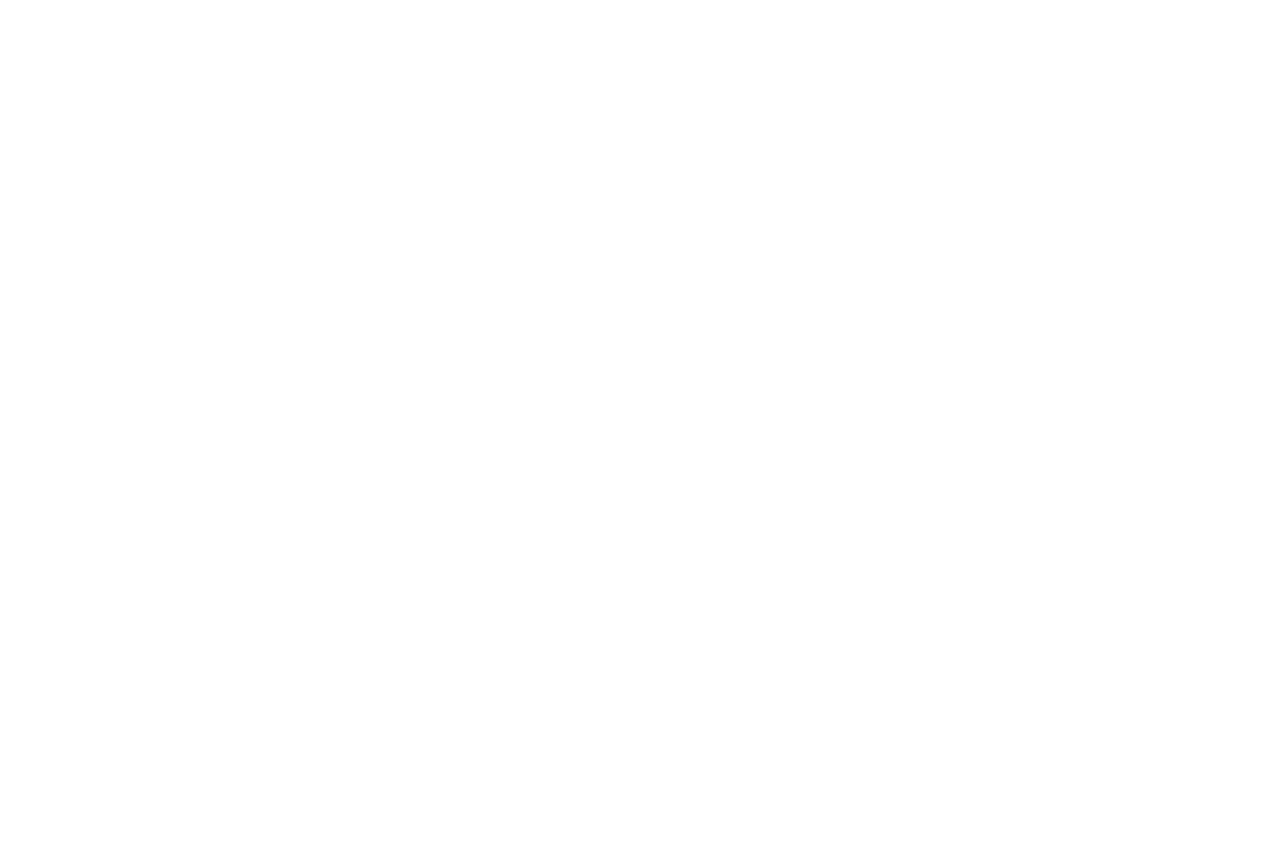
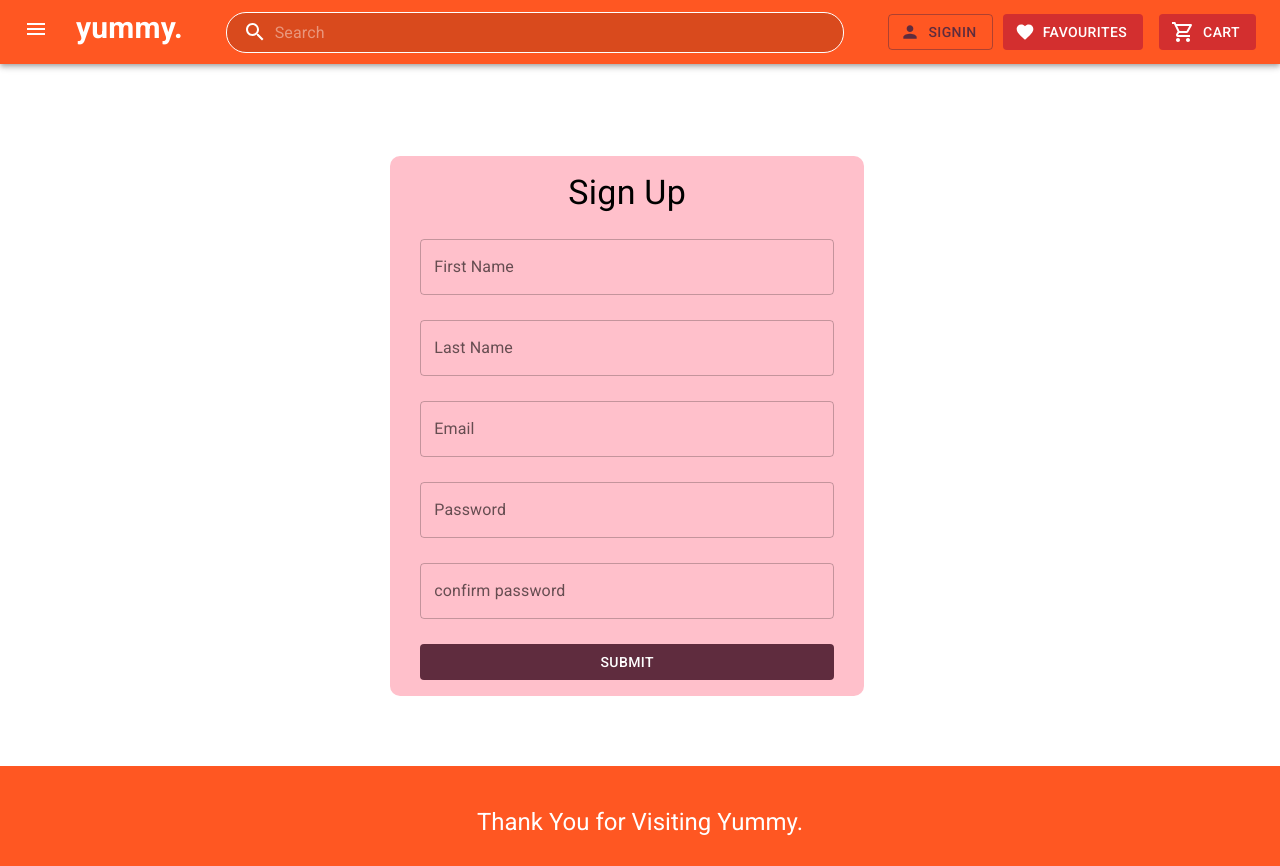
Before and after one commit to iamanilantony/fooddelivery, a React (Create React App) app: page /signup in a window 1280 px wide. Before the commit this address had no page. Before the commit the page ends 800 px from the top, so only its background shows below. Built offline with nearby package versions, Linux system fonts and the light colour scheme.

Commit message:
formik validation

```diff
--- a/package.json
+++ b/package.json
@@ -11,11 +11,13 @@
     "@testing-library/jest-dom": "^5.16.4",
     "@testing-library/react": "^13.2.0",
     "@testing-library/user-event": "^13.5.0",
+    "formik": "^2.2.9",
     "react": "^18.1.0",
     "react-dom": "^18.1.0",
     "react-router-dom": "^6.3.0",
     "react-scripts": "5.0.1",
-    "web-vitals": "^2.1.4"
+    "web-vitals": "^2.1.4",
+    "yup": "^0.32.11"
   },
   "scripts": {
     "start": "react-scripts start",
--- a/src/App.js
+++ b/src/App.js
@@ -5,6 +5,7 @@ import { ThemeProvider } from '@mui/material';
 import theme from './styles/theme';
 import Product from './pages/home/Product';
 import Signin from './pages/home/Signin';
+import Signup from './pages/home/Signup';
 
 function App() {
   return (
@@ -16,6 +17,7 @@ function App() {
             <Route path="/" exact element={ <Home /> }/>
             <Route path="/product/:id" element={<Product />}/>
             <Route path="/signin" element={<Signin />}/>
+            <Route path="/signup" element={<Signup />}/>
         </Routes>
     </div>
 
--- a/src/components/List.jsx
+++ b/src/components/List.jsx
@@ -9,7 +9,7 @@ const List = () => {
   return (
       <>
 
-           <Stack direction="row" justifyContent="space-between">
+           <Stack direction="row" justifyContent="space-between" sx={{mb:"-80px"}}>
             <LeftItem />
             <RightItem />
             </Stack>
--- a/src/components/Navbar.jsx
+++ b/src/components/Navbar.jsx
@@ -105,7 +105,7 @@ export default function Navbar() {
             variant="h6"
             noWrap
             component="div"
-            sx={{ fontWeight:'600',fontSize:"30px", flexGrow: 1, }}
+            sx={{ fontWeight:'600',fontSize:"30px", flexGrow: 1, mb:"8px"}}
             >
             yummy.
           </Typography>
--- a/src/components/SignIn.jsx
+++ b/src/components/SignIn.jsx
@@ -1,19 +1,143 @@
-import { Card, Typography } from '@mui/material'
-import { Box } from '@mui/system'
+import { Button, TextField, Typography } from '@mui/material'
+import { Box, styled } from '@mui/system'
 import React from 'react'
+import { useFormik } from 'formik'
+import * as yup from 'yup';
+import { Link } from 'react-router-dom';
+
+
+const validationSchema = yup.object({
+    email: yup
+        .string("Enter your email")
+        .email('Enter a valid email')
+        .required('Email is required'),
+     password:yup
+        .string('Enter your password')
+        .min(8,'password should be of minimum 8 characters length')
+        .required('password is required'),
+});
 
 const SignIn = () => {
+    const formik = useFormik({
+        initialValues: {
+            email: '',
+            password: '',
+        },
+        validationSchema: validationSchema,
+        onSubmit: (values) => {
+            alert(JSON.stringify(values,null,2));
+        },
+    });
   return (
-    <div>
-        <Box>
-            <Box>
-                <Typography>
-                    Sign Up
-                </Typography>
-            </Box>
+      <div>
+    <Box
+      display={"flex"}
+      flexDirection={"column"}
+      justifyContent={"center"}
+      alignItems={"center"}
+      sx={{ backgroundColor: "white" }}
+      width={"98vw"}
+      height={"90vh"}
+      mt={"-234px"}
+      mb={"-100px"}
+    >
+    <Box
+      display={"flex"}
+      flexDirection={"column"}
+      justifyContent={"center"}
+      alignItems={"center"}
+      sx={{ backgroundColor: "white", width:{xs:"65%",sm:"35%"}}}
+
+    //   width={"98vw"}
+      height={"40vh"}
+    //   mt={"-234px"}
+    //   mb={"-100px"}
+    >
+
+             <Typography variant="h3" p={2} mb={4}>
+               Sign In
+             </Typography>
+
+          <form onSubmit={formik.handleSubmit}>
+
+             <TextField
+                fullWidth
+                sx={{ marginBottom:"24px" }}
+                id="email"
+                name='email'
+                label='Email'
+                value={formik.values.email}
+                onChange={formik.handleChange}
+                error={formik.touched.email && Boolean(formik.errors.email)}
+                helperText={formik.touched.email && formik.errors.email}
+                />
+                <TextField
+                    fullWidth
+                    sx={{ marginBottom:"24px" }}
+                    id='password'
+                    name='password'
+                    label='Password'
+                    value={formik.values.password}
+                    onChange={formik.handleChange}
+                    error={formik.touched.password && Boolean(formik.errors.password)}
+                    helperText={formik.touched.password && formik.errors.password}
+                    />
+                    <Button color="primary" variant="contained" fullWidth type="submit">
+                        Submit
+                    </Button>
+          </form>
+            <Link to='/signup' >
+             <Typography variant="h6" p={2} mb={4} color={"darkred"}>
+               Not a user? Sign In
+             </Typography>
+            </Link>
+             </Box>
+             </Box>
+
+{/*
+        backgroundColor={"#faeae0"}
+        color={"black"}
+        display={"flex"}
+        flexDirection={"column"}
+        alignItems={"center"}
+        // justifyContent={"center"}
+        p={4}
+        width={"300px"}
+        borderRadius={"20px"}
+      >
+        <Box mb={3}>
+
+        <FormControl varient={"filled"} width={"250px"}>
+          <InputLabel htmlFor="my-input" mb={2}>Name</InputLabel>
+          <Input id="my-input" aria-describedby="my-helper-text" />
+        </FormControl>
         </Box>
-    </div>
-  )
-}
+        <Box mb={3}>
+        <FormControl>
+        <InputLabel htmlFor="my-input">Email</InputLabel>
+          <Input id="my-input" aria-describedby="my-helper-text" />
+        </FormControl>
+        </Box>
+        <Box mb={3}>
+        <FormControl>
+        <InputLabel htmlFor="my-input">Password</InputLabel>
+          <Input id="my-input" aria-describedby="my-helper-text" />
+        </FormControl>
+        </Box>
+        <Box mb={3}>
+        <FormControl>
+        <InputLabel htmlFor="my-input">Confirm Password</InputLabel>
+          <Input id="my-input" aria-describedby="my-helper-text" />
+        </FormControl>
+        </Box>
+        <FormHelperText id="my-helper-text">
+            We'll never share your Details.
+          </FormHelperText>
+
+    </Box>
+      </Box> */}
+            </div>
+        )}
+
 
 export default SignIn
--- /dev/null
+++ b/src/components/SignUp.jsx
@@ -0,0 +1,144 @@
+import { Button, TextField, Typography } from '@mui/material'
+import { Box } from '@mui/system'
+import { useFormik } from 'formik'
+import * as yup from 'yup';
+import React from 'react'
+
+const validationSchema = yup.object({
+    firstName: yup
+        .string("Enter your first name")
+        // .firstName("Enter your first name")
+        .required("First name required"),
+    lastName: yup
+        .string("Enter your last name")
+        // .lastName("Enter your last name")
+        .required("Last name is required"),
+    email: yup
+        .string("Enter your email")
+        .email("Enter a valid email")
+        .required("Email is required"),
+    password: yup
+        .string("Enter your password")
+        // .password("Enter a valid password")
+        .required("Password is required"),
+    confirmPassword: yup
+        .string("Confirm your password")
+        .test('passwords-match',"password does not match", function(value){
+            return this.parent.password === value
+        } )
+        .required("Password is required")
+
+});
+
+const SignUp = () => {
+    const formik = useFormik({
+        initialValues:{
+            firstName: '',
+            lastName: '',
+            email:'',
+            password:'',
+            confirmPassword:'',
+        },
+        validationSchema: validationSchema,
+        onSubmit: (values)=> {
+            alert(JSON.stringify(values,null,2))
+        },
+    })
+  return (
+    <div>
+        <Box
+            display={"flex"}
+            flexDirection={"column"}
+            justifyContent={"center"}
+            alignItems={"center"}
+            width={"98vw"}
+            height={"90vh"}
+            mt={"-234px"}
+            mb={"-100px"}>
+         <Box
+            display={"flex"}
+            flexDirection={"column"}
+            justifyContent={"center"}
+            alignItems={"center"}
+            padding={"30px"}
+            sx={{width:{xs:"65%",sm:"33%"}}}
+            // width={"50%"}
+            height={"60vh"}
+            bgcolor={"pink"}
+            borderRadius={"10px"}
+            >
+
+                <Typography variant="h4" sx={{mb:"25px"}}>
+                    Sign Up
+                </Typography>
+                <form onSubmit={formik.handleSubmit}>
+                    <TextField
+                        fullWidth
+                        sx={{mb:"25px"}}
+                        id='firstName'
+                        name='firstName'
+                        label='First Name'
+                        value={formik.values.firstName}
+                        onChange={formik.handleChange}
+                        error={formik.touched.firstName && Boolean(formik.errors.firstName)}
+                        helperText={formik.touched.firstName && formik.errors.firstName}
+                        />
+
+                        <TextField
+                            fullWidth
+                            sx={{mb:"25px"}}
+                            id='lastName'
+                            name='lastName'
+                            label='Last Name'
+                            value={formik.values.lastName}
+                            onChange={formik.handleChange}
+                            error={formik.touched.lastName && Boolean(formik.errors.lastName)}
+                            helperText={formik.touched.lastName && formik.errors.lastName}
+                            />
+
+                         <TextField
+                            fullWidth
+                            sx={{mb:"25px"}}
+                            id='email'
+                            name='email'
+                            label='Email'
+                            value={formik.values.email}
+                            onChange={formik.handleChange}
+                            error={formik.touched.email && Boolean(formik.errors.email)}
+                            helperText={formik.touched.email && formik.errors.email}
+                            />
+
+                         <TextField
+                            fullWidth
+                            sx={{mb:"25px"}}
+                            id='password'
+                            name='password'
+                            label='Password'
+                            value={formik.values.password}
+                            onChange={formik.handleChange}
+                            error={formik.touched.password && Boolean(formik.errors.password)}
+                            helperText={formik.touched.password && formik.errors.password}
+                            />
+
+                         <TextField
+                            fullWidth
+                            sx={{mb:"25px"}}
+                            id='confirmPassword'
+                            name='confirmPassword'
+                            label='confirm password'
+                            value={formik.values.confirmPassword}
+                            onChange={formik.handleChange}
+                            error={formik.touched.confirmPassword && Boolean(formik.errors.confirmPassword)}
+                            helperText={formik.touched.confirmPassword && formik.errors.confirmPassword}
+                            />
+
+                            <Button type="submit" color="primary" variant="contained" fullWidth>Submit</Button>
+
+                </form>
+                            </Box>
+            </Box>
+    </div>
+  )
+}
+
+export default SignUp
--- /dev/null
+++ b/src/pages/home/Signup.jsx
@@ -0,0 +1,16 @@
+import React from 'react'
+import { Navbar } from '../../components'
+import Footer from '../../components/Footer'
+import SignUp from '../../components/SignUp'
+
+const Signup = () => {
+  return (
+    <div>
+        <Navbar />
+        <SignUp />
+        <Footer />
+    </div>
+  )
+}
+
+export default Signup
```
Also changed, not shown: 1 other file (tests, documents, lock files or other folders).
